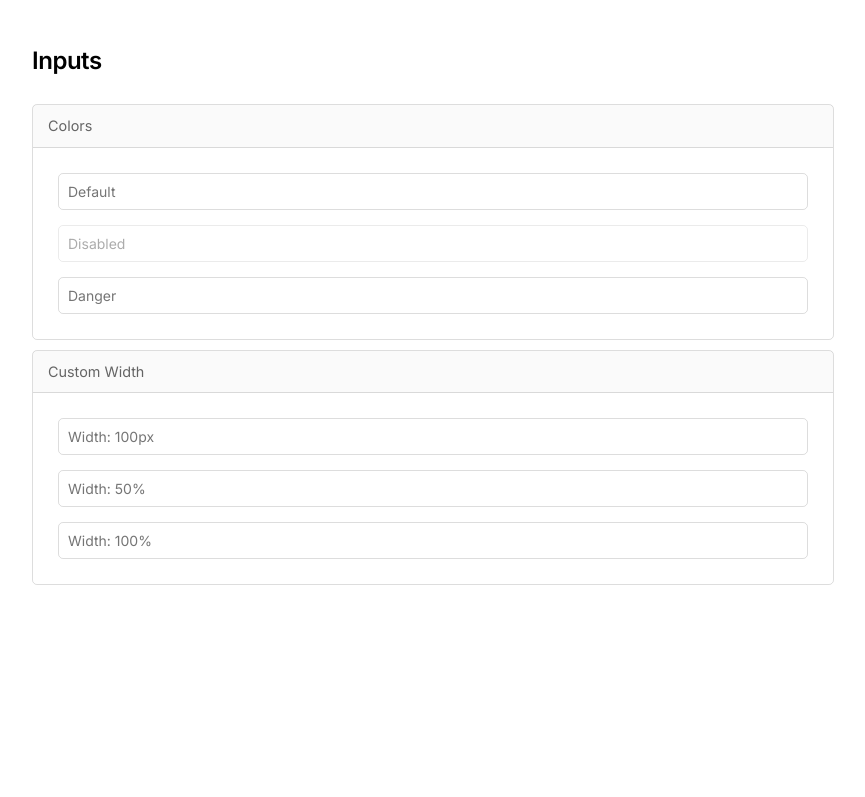
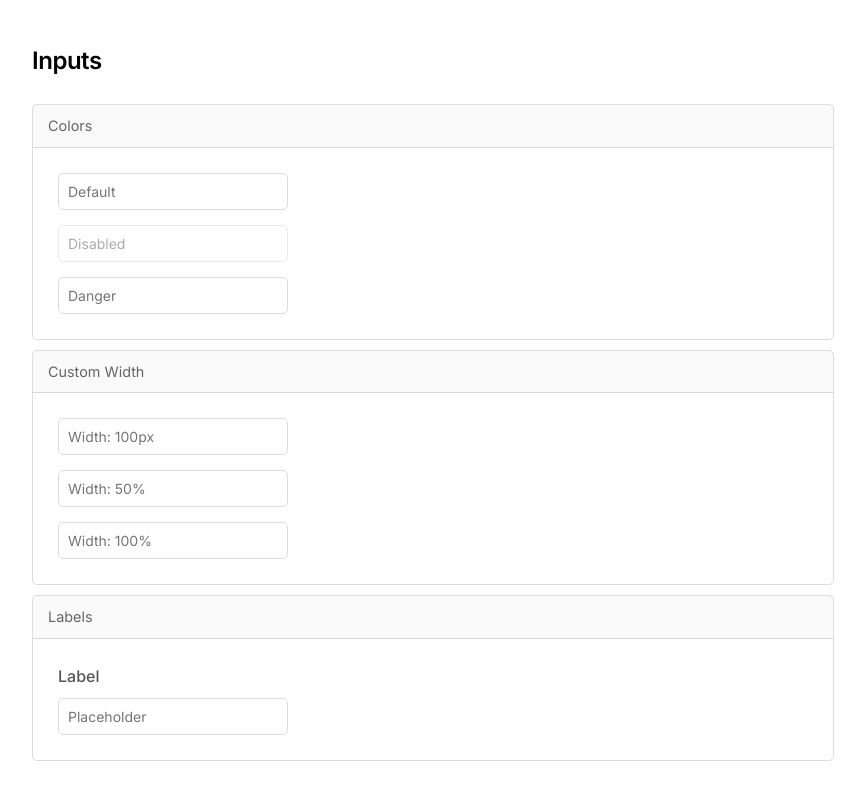
Before and after one commit to alleshq/reactants-ui, a Next.js app: page / in a window 1280 px wide. Shown: the part 1355-2152 px from the top of the page, without its empty margins (208-1073 px from the left). Before the commit the page ends 2000 px from the top, so only its background shows below. Built offline with nearby package versions, Linux system fonts and the light colour scheme.

Commit message:
Input label

```diff
--- a/components/input/input.tsx
+++ b/components/input/input.tsx
@@ -6,6 +6,7 @@ import { getInputColors } from "./styles";
 interface Props {
   width?: number | string;
   errored?: boolean;
+  label?: string;
   className?: string;
 }
 
@@ -13,11 +14,14 @@ const defaultProps = {
   width: "auto" as number | string,
   errored: false,
   disabled: false,
+  label: "",
   className: "",
 };
 
 type NativeAttrs = Omit<React.ButtonHTMLAttributes<any>, keyof Props>;
 export type InputProps = Props & typeof defaultProps & NativeAttrs;
+
+let counter = 0;
 
 const Input: React.FC<React.PropsWithChildren<InputProps>> = ({
   children,
@@ -25,21 +29,25 @@ const Input: React.FC<React.PropsWithChildren<InputProps>> = ({
   width,
   errored,
   disabled,
+  label,
   ...props
 }) => {
   const theme = useTheme();
   const inputRef = useRef<HTMLInputElement>(null);
+  const id = counter++;
   const { bg, color, border, darkerBorder } = useMemo(
     () => getInputColors(theme, errored),
     [theme, errored]
   );
 
   return (
-    <>
+    <div>
+      {label && <label htmlFor={`input-${id}`}>{label}</label>}
       <input
         ref={inputRef}
         className={`input ${className}`}
         disabled={disabled}
+        id={`input-${id}`}
         {...props}
       />
 
@@ -66,8 +74,15 @@ const Input: React.FC<React.PropsWithChildren<InputProps>> = ({
         .input:disabled {
           opacity: 0.6;
         }
+
+        label {
+          color: ${theme.palette.foreground}aa;
+          display: inline-block;
+          margin-bottom: 10px;
+          font-weight: 500;
+        }
       `}</style>
-    </>
+    </div>
   );
 };
 
--- a/pages/index.tsx
+++ b/pages/index.tsx
@@ -57,6 +57,10 @@ export default () => {
         <Input placeholder="Width: 100%" width="100%" />
       </Card>
 
+      <Card header="Labels">
+        <Input placeholder="Placeholder" label="Label" />
+      </Card>
+
       <style jsx>{`
         h3 {
           margin: 45px 0 25px;
```
